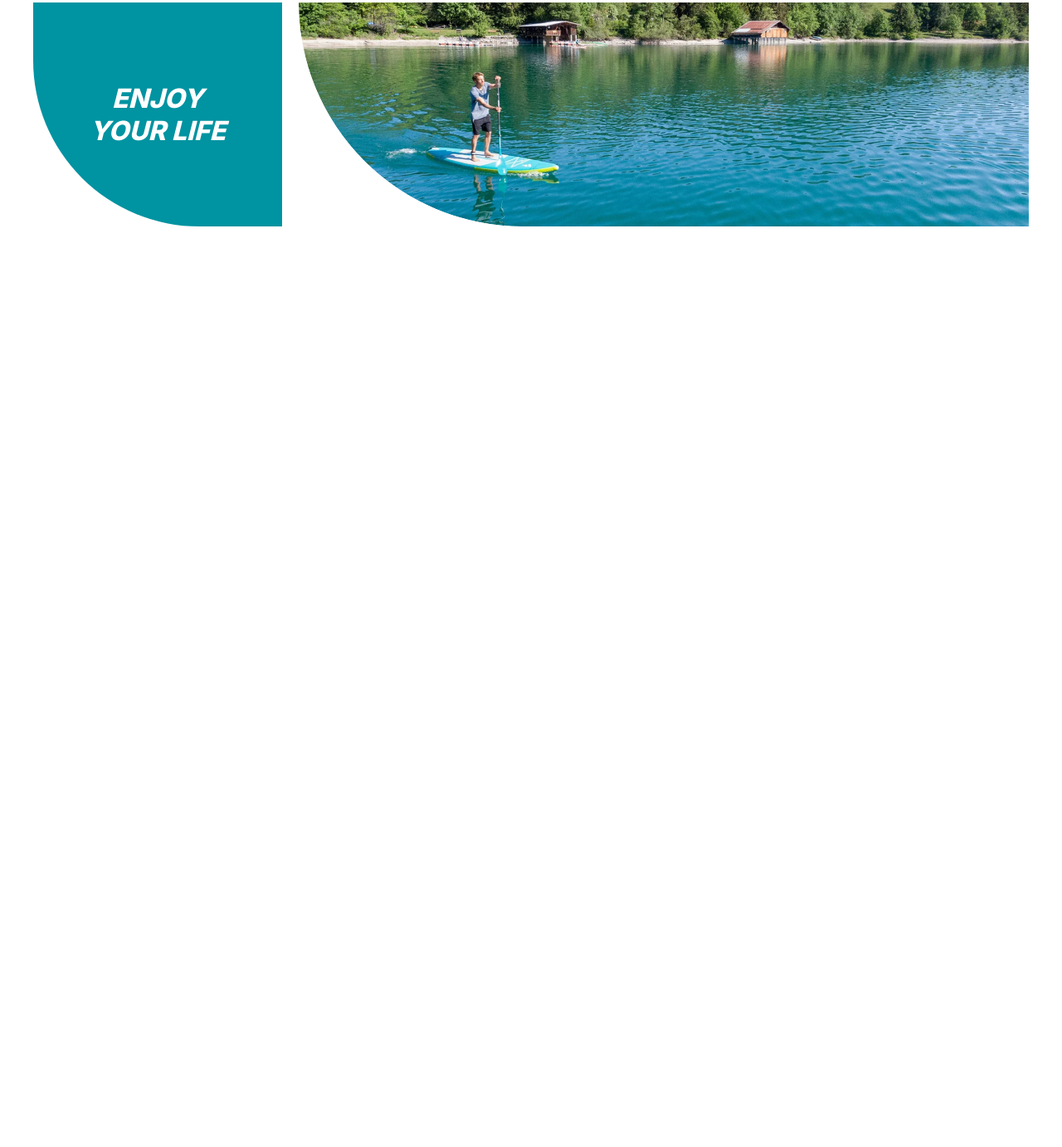
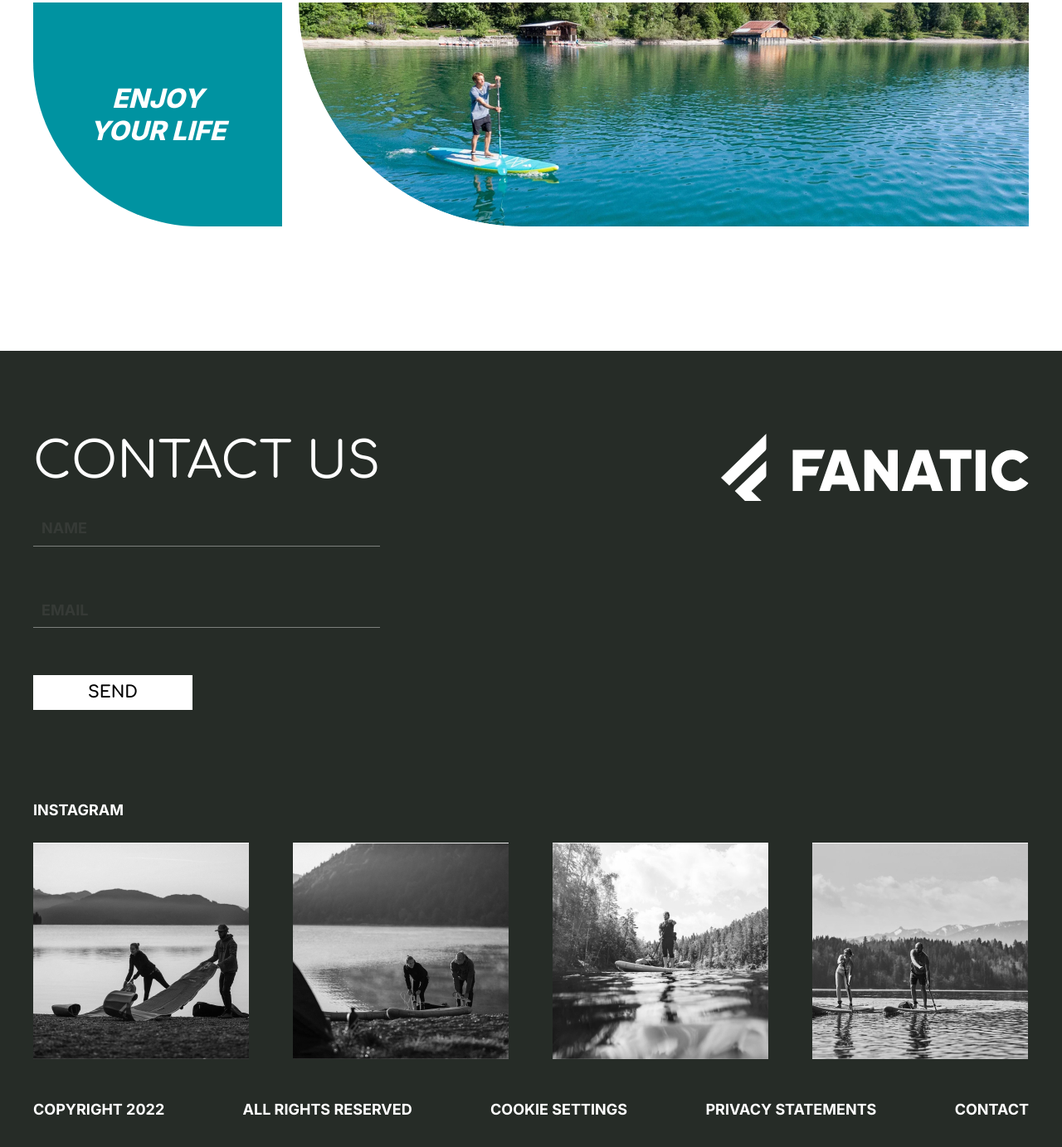
Before and after one commit to pavel-chermyanin/sup-landing-layout, a website: page index.html in a window 1280 px wide. Shown: the part 5838-7221 px from the top of the page at 83% size. Before the commit the page ends 6261 px from the top, so only its background shows below. Drawn offline with Linux system fonts and the light colour scheme.

Commit message:
laid out the footer

```diff
--- a/index.html
+++ b/index.html
@@ -299,7 +299,10 @@
                   alt=""
                   class="gallery-max__img"
                 />
-                <p class="gallery-max__text">ENJOY<br> YOUR LIFE</p>
+                <p class="gallery-max__text">
+                  ENJOY<br />
+                  YOUR LIFE
+                </p>
                 <img
                   src="./dist/images/gmax-6.jpg"
                   alt=""
@@ -310,6 +313,99 @@
           </div>
         </div>
       </section>
+      <footer class="footer">
+        <div class="container">
+          <div class="footer__inner">
+            <div class="footer__top">
+              <form class="footer__form">
+                <h3 class="footer__title title">CONTACT US</h3>
+                <input
+                  class="footer__form-input"
+                  type="text"
+                  placeholder="NAME"
+                />
+                <input
+                  class="footer__form-input"
+                  type="email"
+                  placeholder="EMAIL"
+                />
+                <button class="footer__form-btn" type="submit">SEND</button>
+              </form>
+              <a href="#" class="footer__logo">
+                <svg
+                  width="371"
+                  height="81"
+                  viewBox="0 0 371 81"
+                  fill="none"
+                  xmlns="http://www.w3.org/2000/svg"
+                >
+                  <mask
+                    id="mask0_12_89"
+                    style="mask-type: alpha"
+                    maskUnits="userSpaceOnUse"
+                    x="0"
+                    y="0"
+                    width="371"
+                    height="82"
+                  >
+                    <path d="M0 0H370.64V82H0V0Z" fill="white" />
+                  </mask>
+                  <g mask="url(#mask0_12_89)">
+                    <path
+                      fill-rule="evenodd"
+                      clip-rule="evenodd"
+                      d="M0 52.9245L54.5131 0V17.7778C54.5131 18.806 54.0925 19.792 53.3437 20.5189L9.98256 62.6163L0 52.9245ZM16.679 69.1175L54.5131 32.3858V50.1638C54.5131 51.1918 54.0925 52.1778 53.3437 52.9047L36.6446 69.1175L39.9308 72.308L49.9136 82H29.9481L26.6616 78.8093L16.679 69.1175ZM360.948 52.8369L370.64 59.5223C366.089 65.3563 358.99 69.1089 351.015 69.1089C337.279 69.1089 326.143 57.9799 326.143 44.2516C326.143 30.5234 337.279 19.3946 351.015 19.3946C358.99 19.3946 366.089 23.147 370.64 28.9812L360.948 35.6665C358.562 32.7673 354.995 30.9211 351.015 30.9211C343.847 30.9211 338.016 36.9011 338.016 44.2516C338.016 51.6022 343.847 57.5824 351.015 57.5824C354.995 57.5824 358.562 55.7362 360.948 52.8369ZM98.2016 39.5287H118.253L114.422 50.466H98.2016V69.1087H86.4974V19.3948H125.304L121.474 30.3319H98.2016V39.5287ZM263.783 19.3948H301.822V30.3319H288.655V69.1087H276.95V30.3319H263.783V19.3948ZM306.878 69.1089H318.857V19.3948H306.878V69.1089ZM236.63 50.4217L242.556 32.3915L248.481 50.4217H236.63ZM235.094 19.3948L217.684 69.1087H230.486L233.026 61.3589H252.086L254.626 69.1087H267.427L250.017 19.3948H235.094ZM201.299 19.3948H213.004V69.1087H204.225L184.474 42.1212V69.1087H172.77V19.3948H181.548L201.299 46.3823V19.3948ZM137.292 50.4217L143.218 32.3915L149.144 50.4217H137.292ZM135.757 19.3948L118.346 69.1087H131.148L133.688 61.3589H152.748L155.288 69.1087H168.09L150.679 19.3948H135.757Z"
+                      fill="white"
+                    />
+                  </g>
+                </svg>
+              </a>
+            </div>
+
+            <p class="footer__social-title">INSTAGRAM</p>
+            <div class="footer__gallery">
+              <img
+                class="footer__gallery-item"
+                src="./dist/images/inst-1.jpg"
+                alt=""
+              />
+              <img
+                class="footer__gallery-item"
+                src="./dist/images/inst-2.jpg"
+                alt=""
+              />
+              <img
+                class="footer__gallery-item"
+                src="./dist/images/inst-3.jpg"
+                alt=""
+              />
+              <img
+                class="footer__gallery-item"
+                src="./dist/images/inst-4.jpg"
+                alt=""
+              />
+            </div>
+
+            <ul class="footer__menu">
+              <li class="footer__menu-item">
+                <a href="#" class="footer__menu-link">COPYRIGHT 2022</a>
+              </li>
+              <li class="footer__menu-item">
+                <a href="#" class="footer__menu-link">ALL RIGHTS RESERVED</a>
+              </li>
+              <li class="footer__menu-item">
+                <a href="#" class="footer__menu-link">COOKIE SETTINGS</a>
+              </li>
+              <li class="footer__menu-item">
+                <a href="#" class="footer__menu-link">PRIVACY STATEMENTS</a>
+              </li>
+              <li class="footer__menu-item">
+                <a href="#" class="footer__menu-link">CONTACT</a>
+              </li>
+            </ul>
+          </div>
+        </div>
+      </footer>
     </main>
     <script src="./dist/js/app.js"></script>
   </body>
--- a/src/scss/app.scss
+++ b/src/scss/app.scss
@@ -3,3 +3,4 @@
 @use './info.scss';
 @use './buy.scss';
 @use './technology.scss';
+@use './footer.scss';
--- /dev/null
+++ b/src/scss/footer.scss
@@ -0,0 +1,80 @@
+.footer {
+  padding: 100px 0 80px;
+  background-color: #262c27;
+  color: #fff;
+}
+
+.footer__inner {
+}
+.footer__top {
+  display: flex;
+  justify-content: space-between;
+}
+.footer__form {
+  max-width: 500px;
+}
+.footer__title {
+  margin-bottom: 27px;
+}
+.title {
+}
+.footer__form-input {
+  background-color: transparent;
+  border: none;
+  border-bottom: 1px solid rgba(255, 255, 255, 0.4);
+  display: block;
+  width: 100%;
+  padding: 10px;
+  margin-bottom: 57px;
+  color: #fff;
+  &::placeholder {
+    font-weight: 700;
+    font-size: 18px;
+    line-height: 22px;
+    opacity: 0.2;
+  }
+}
+.footer__form-btn {
+  background-color: #fff;
+  padding: 10px 66px;
+  border: none;
+  text-transform: uppercase;
+  margin-bottom: 110px;
+  font-family: "Comfortaa";
+  font-weight: 700;
+  font-size: 20px;
+  line-height: 22px;
+  cursor: pointer;
+}
+.footer__logo {
+    align-self: start;
+    path{
+        transition: fill .3s;
+    }
+    &:hover {
+        & path{
+            fill: #0093A1
+        }
+    }
+}
+.footer__social-title {
+    margin-bottom: 28px;
+    font-weight: 700;
+}
+.footer__gallery {
+    display: grid;
+    gap: 52px;
+    grid-template-columns: repeat(4, 1fr);
+    margin-bottom: 50px;
+}
+.footer__gallery-item {
+}
+.footer__menu {
+    font-weight: 700;
+    display: flex;
+    justify-content: space-between;
+}
+.footer__menu-item {
+}
+.footer__menu-link {
+}
--- a/src/scss/global.scss
+++ b/src/scss/global.scss
@@ -32,7 +32,7 @@ ul {
   padding: 0;
   list-style: none;
 }
-img{
+img {
   object-fit: cover;
 }
 
@@ -48,10 +48,29 @@ img{
   border: none;
   background-color: transparent;
   cursor: pointer;
+  path {
+    transition: fill 0.3s ease-in-out;
+  }
+  circle {
+    transition: stroke 0.3s ease-in-out;
+  }
+
+  &:hover {
+    span {
+      color: #0093a1;
+    }
+    path {
+      fill: #b9c400;
+    }
+    circle {
+      stroke: #b9c400;
+    }
+  }
   span {
     padding-top: 12px;
     display: block;
     color: #fff;
+    transition: color 0.3s ease-in-out;
   }
 }
 .title {
```
Also changed, not shown: dist/css/app.css, dist/images/inst-1.jpg (added), dist/images/inst-2.jpg (added), dist/images/inst-3.jpg (added), dist/images/inst-4.jpg (added), src/images/inst-1.jpg (added), src/images/inst-2.jpg (added), src/images/inst-3.jpg (added), src/images/inst-4.jpg (added).
